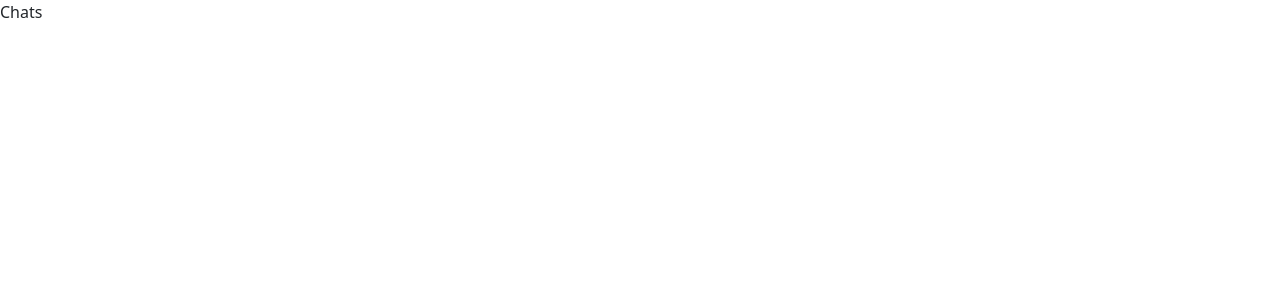
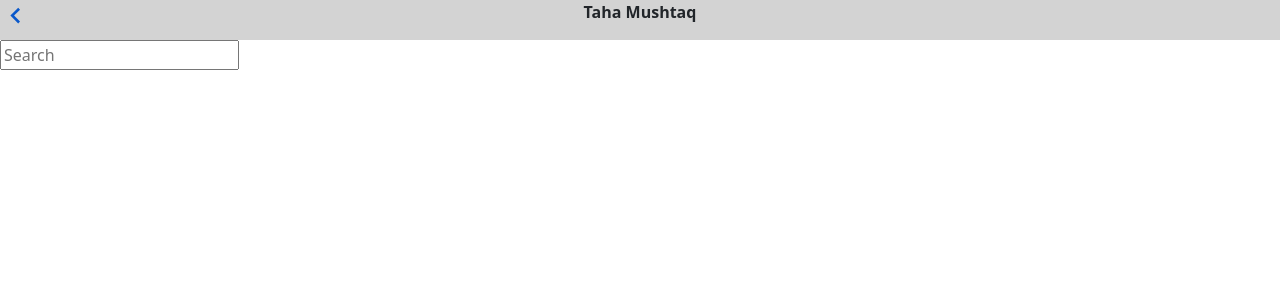
Before and after one commit to Taha-Mushtaq/instagram, a React (Create React App) app: page /Chats in a window 1280 px wide. Shown: the top 300 px of the page. Built offline with nearby package versions, Linux system fonts and the light colour scheme.

Commit message:
chat page added

```diff
--- a/src/App.js
+++ b/src/App.js
@@ -16,7 +16,7 @@ function App() {
         <Route path='/Profile/:userId' element={<Profile/>}/>
         <Route path='/Message/:userId' element={<Message/>}/>
         <Route path='/Comments/:postId' element={<Comments/>}/>
-        <Route path='/Chats/' element={<Chats/>}/>
+        <Route path='/Chats' element={<Chats/>}/>
       </Routes>
     </div>
   );
--- a/src/Data/profile.js
+++ b/src/Data/profile.js
@@ -1,5 +1,5 @@
 export const myProfile = {
     id: "007",
-    username: "TahaMushtaq",
+    username: "Taha Mushtaq",
     profile_picture: "https://avatars.githubusercontent.com/u/71284345?v=4"
 }
--- a/src/Pages/Chats/Chats.js
+++ b/src/Pages/Chats/Chats.js
@@ -1,9 +1,26 @@
-import React from 'react'
+import { mdiChevronLeft } from "@mdi/js";
+import Icon from "@mdi/react";
+import React from "react";
+import { Link } from "react-router-dom";
+import { myProfile } from "../../Data/profile";
+import "./chats.css";
+
 
 function Chats() {
   return (
-    <div>Chats</div>
-  )
+    <div>
+      <div className="chat_username">
+        <Link to="/">
+          <Icon className="back_icon" path={mdiChevronLeft} size={1.3} />
+        </Link>
+        {myProfile.username}
+      </div>
+      <form>
+        <input placeholder="Search" />
+      </form>
+
+    </div>
+  );
 }
 
-export default Chats
+export default Chats;
--- /dev/null
+++ b/src/Pages/Chats/chats.css
@@ -0,0 +1,7 @@
+.chat_username{
+    background-color: lightgray;
+    display: flex;
+    justify-content: center;
+    font-weight: 700;
+    height: 40px;
+}
--- a/src/Pages/Profile/Profile.js
+++ b/src/Pages/Profile/Profile.js
@@ -7,6 +7,7 @@ import { mdiCheckDecagram, mdiChevronLeft } from "@mdi/js";
 import Icon from "@mdi/react";
 import "./profile.css";
 import { ImageList, ImageListItem } from "@mui/material";
+
 
 function Profile() {
   const [userProfile, setUserProfile] = useState("");
```
